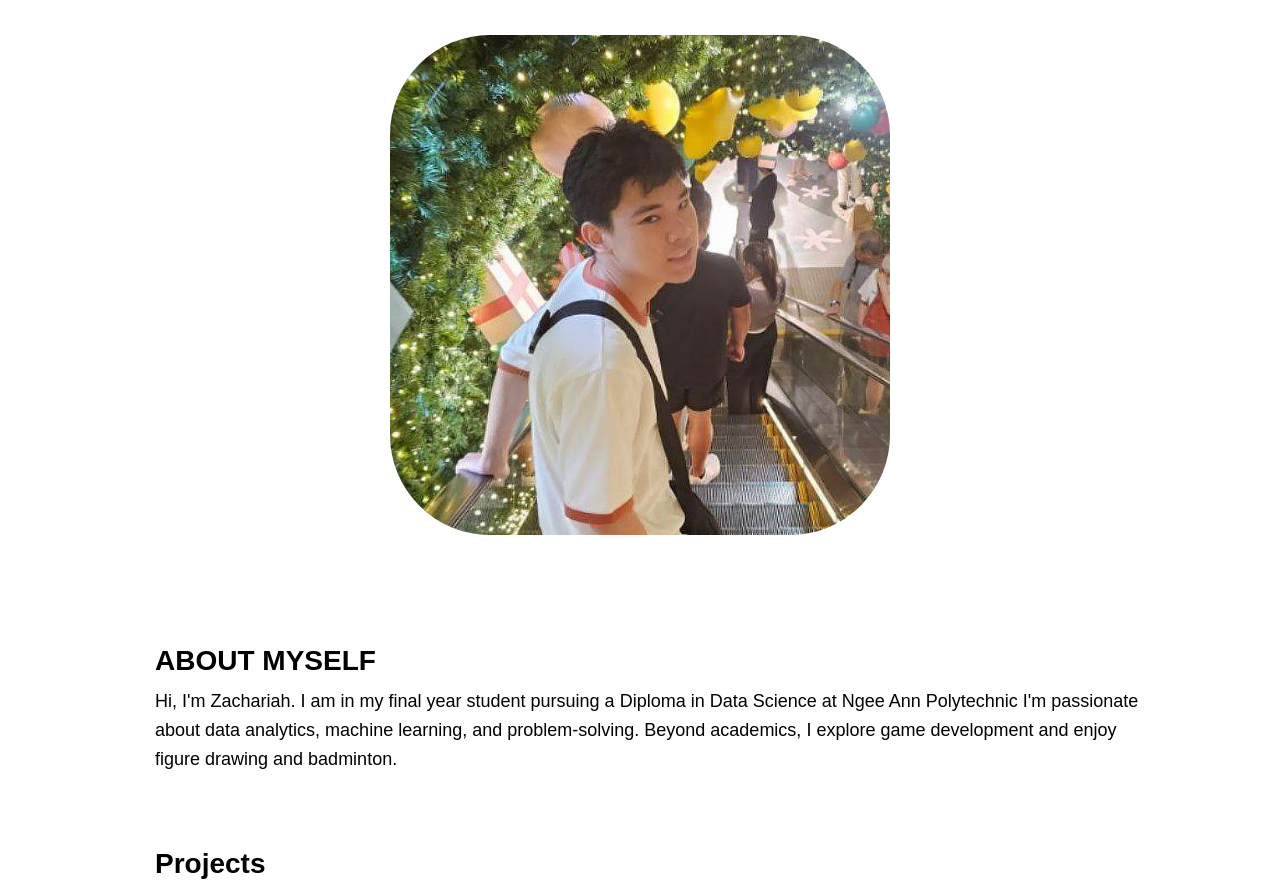
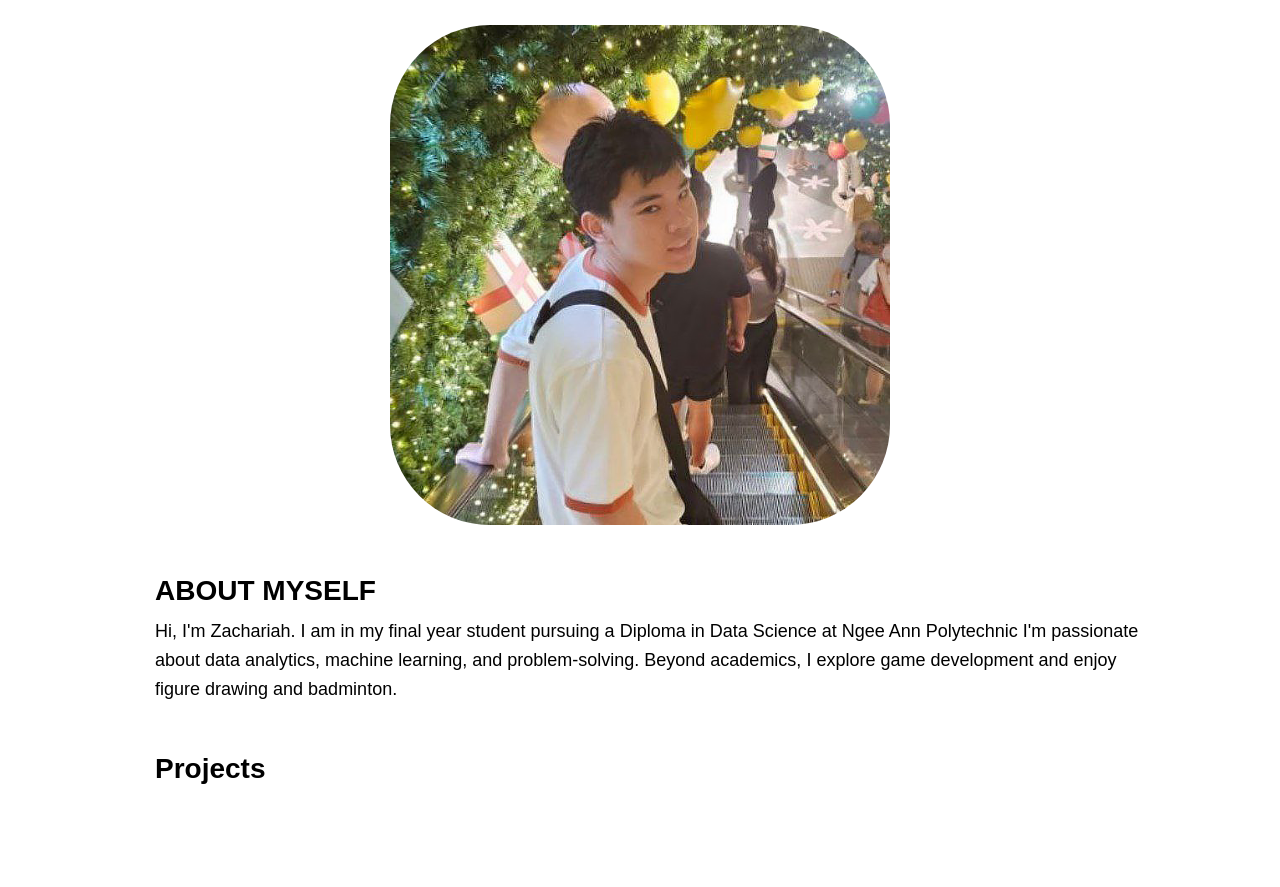
Before and after one commit to trashprog/trashprog.github.io, a plain HTML site: page index.html in a window 1280 px wide. Shown: the part 229-1116 px from the top of the page. Drawn offline with Linux system fonts and the light colour scheme.

Commit message:
initialcommit

```diff
--- a/index.html
+++ b/index.html
@@ -30,8 +30,8 @@
     </section>
 
 
-    <section id="about">
-      <div class = "section">
+    <section id="about" class = "section">
+      <div>
         <h1>ABOUT MYSELF</h1>
         <p>Hi, I'm Zachariah. I am in my final year student pursuing a Diploma in Data Science at Ngee Ann Polytechnic
             I'm passionate about data analytics, machine learning, and problem-solving. Beyond academics,
@@ -53,4 +53,6 @@
 
   </body>
 
+
+
 </html>
--- a/styles.css
+++ b/styles.css
@@ -11,15 +11,15 @@ html {
 
 
 .section {
-    /* display: flex; */
+    display: flex;
     flex-direction: column;
-    /* align-items: flex-start; */
-    /* justify-content: center; */
-    /* text-align: left; */
+    /* place-items: center; */
+    /* position: relative; */
     max-width: 1000px;
     margin: auto;
-    padding-top:60px;
-    margin-bottom: 25px;
+    padding-top:50px;
+    /* margin-bottom: 25px; */
+    gap: 100rem;
 }
 
 
@@ -30,6 +30,7 @@ html {
     width: 100%;
     position: fixed;
     top: 0;
+    z-index: 1000;
 }
 
 .navbar {
```
